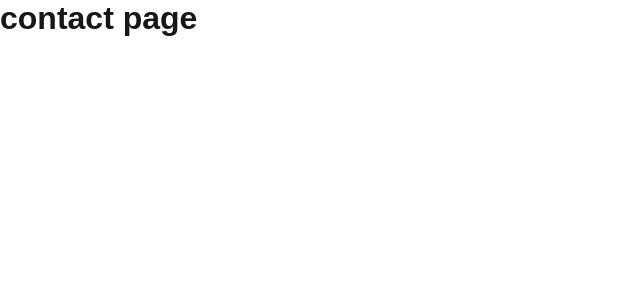
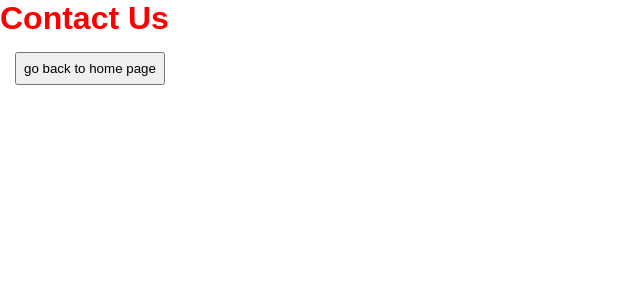
Before and after one commit to sathmijayasuriya/nextjs, a Next.js app: page /contact in a window 1280 px wide. Shown: the top 300 px of the page, without its empty margins (0-640 px from the left). Built offline with nearby package versions, Linux system fonts and the light colour scheme.

Commit message:
CSS Styles CSS Modules & globals.css

```diff
--- a/src/app/contact/page.jsx
+++ b/src/app/contact/page.jsx
@@ -1,7 +1,12 @@
 import React from 'react'
+import Link from 'next/link'
+import styles from './page.module.css'
 
 export default function page() {
   return (
-    <h1>contact page</h1>
+    <>
+      <h1 className={styles.heading}>Contact Us</h1>
+      <button style={{padding:"7px",margin:"15px"}}><Link href="/">go back to home page</Link></button>
+    </>
   )
 }
--- /dev/null
+++ b/src/app/contact/page.module.css
@@ -0,0 +1,7 @@
+/* file name must include .module.css
+However, the specific prefix (e.g.,  conact.module.css or contactus.module.css) based on your conponent */
+
+
+.heading{
+    color:red;
+}
--- a/src/app/page.jsx
+++ b/src/app/page.jsx
@@ -11,7 +11,7 @@ export default function Home() {
         <li><a href="/services"> Services</a></li>
         <li><Link href="/about">About</Link></li>
         <li><Link href="/products">Prodcuts</Link></li>
-        <li><Link href="/">Contact Us</Link></li>
+        <li><Link href="/contact">Contact Us</Link></li>
         {/* external sites open */}
         <li><Link id={styles.specialId} href = "https://nextjs.org/" target="_blank"> NextJS </Link></li>
         <li><Link href="/products/meat">meat page</Link></li>
```
